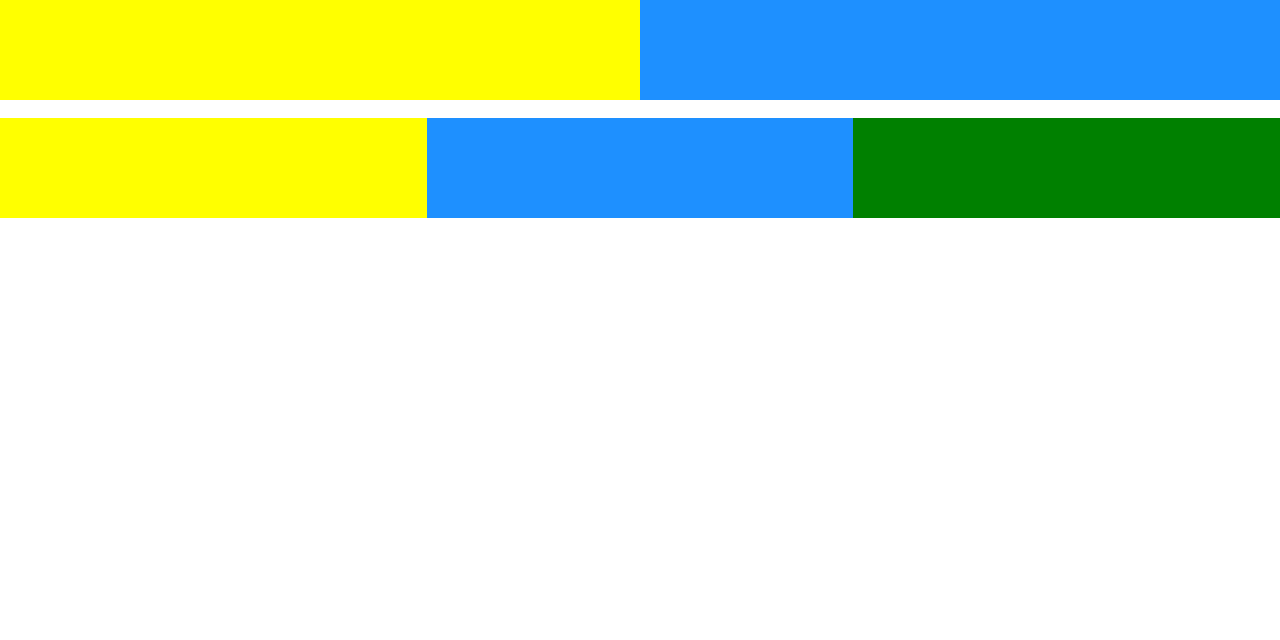
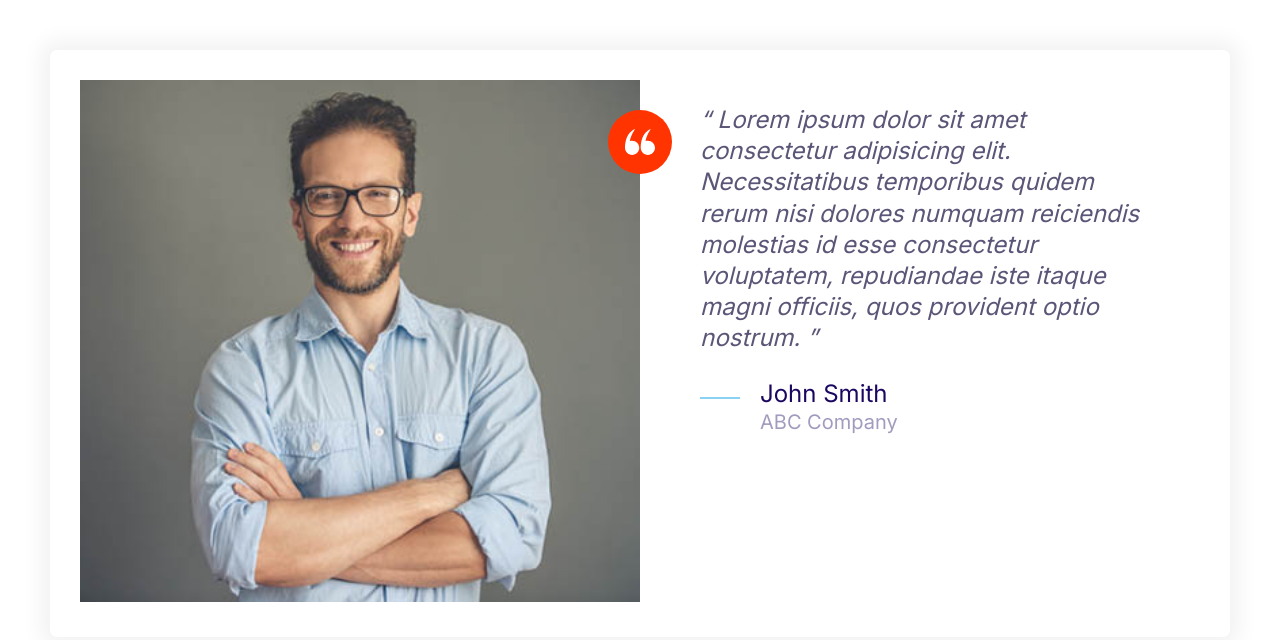
Before and after one commit to MilitsaTsvetkova/Cloudify, a plain HTML site: page index.html in a window 1280 px wide. Drawn offline with Linux system fonts and the light colour scheme.

Commit message:
added testimonial

```diff
--- a/css/styles.css
+++ b/css/styles.css
@@ -178,8 +178,17 @@ a {
     height: 40px;
 }
 
+.icon--small {
+    width: 30px;
+    height: 30px;
+}
+
 .icon--primary {
     fill: var(--color-primary);
+}
+
+.icon--white {
+    fill: #fff;
 }
 
 .icon-container {
@@ -192,6 +201,10 @@ a {
     background: #f3f9fa;
 }
 
+.icon-container--accent {
+    background: var(--color-accent);
+
+}
 
 /* Buttons */
 .btn {
@@ -477,3 +490,35 @@ a {
         grid-template-columns: repeat(3, 1fr);
     }
 }
+
+
+/* Testimonial */
+
+
+.testimonial {
+    padding: 3rem;
+}
+
+.testimonial__image {
+    position: relative;
+}
+
+.testimonial__image>img {
+    width: 100%;
+}
+
+.testimonial__image>.icon-container {
+    position: absolute;
+    top: 3rem;
+    right: -32px;
+}
+
+@media screen and (min-width:768px) {
+    .testimonial .quote, .testimonial .quote__author {
+        font-size: 2.4rem;
+    }
+
+    .testimonial .quote {
+        margin-left: 6rem;
+    }
+}
--- a/index.html
+++ b/index.html
@@ -14,16 +14,39 @@
     <link rel="stylesheet" href="./css/normalize.css" />
     <link rel="stylesheet" href="./css/styles.css" />
   </head>
-  <body>
-    <div class="grid grid--cols-2">
-      <div style="background: yellow; height: 100px"></div>
-      <div style="background: dodgerblue; height: 100px"></div>
-    </div>
-    <br />
-    <div class="grid grid--cols-3">
-      <div style="background: yellow; height: 100px"></div>
-      <div style="background: dodgerblue; height: 100px"></div>
-      <div style="background: green; height: 100px"></div>
+  <body style="padding: 5rem">
+    <div class="card testimonial">
+      <div class="grid grid--cols-2">
+        <div class="testimonial__image">
+          <img src="images/testimonial.jpg" alt="A happy smiling customer" />
+          <span class="icon-container icon-container--accent">
+            <svg class="icon icon--white icon--small">
+              <use xlink:href="icons/sprite.svg#quotes"></use>
+            </svg>
+          </span>
+        </div>
+        <blockquote class="quote">
+          <p class="quote__text">
+            Lorem ipsum dolor sit amet consectetur adipisicing elit.
+            Necessitatibus temporibus quidem rerum nisi dolores numquam
+            reiciendis molestias id esse consectetur voluptatem, repudiandae
+            iste itaque magni officiis, quos provident optio nostrum.
+          </p>
+          <footer>
+            <div class="media">
+              <div class="media__image">
+                <svg class="icon icon--primary quote__line">
+                  <use xlink:href="icons/sprite.svg#line"></use>
+                </svg>
+              </div>
+              <div class="media__body">
+                <h3 class="media__title quote__author">John Smith</h3>
+                <p class="quote__company">ABC Company</p>
+              </div>
+            </div>
+          </footer>
+        </blockquote>
+      </div>
     </div>
   </body>
 </html>
```
Also changed, not shown: components/testimonial.html (added, +33 -0 lines).
